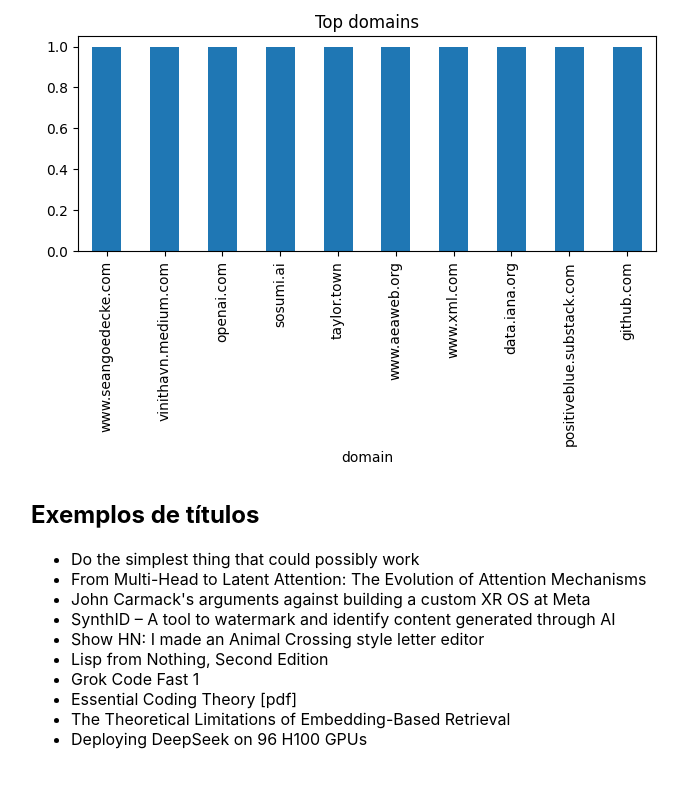
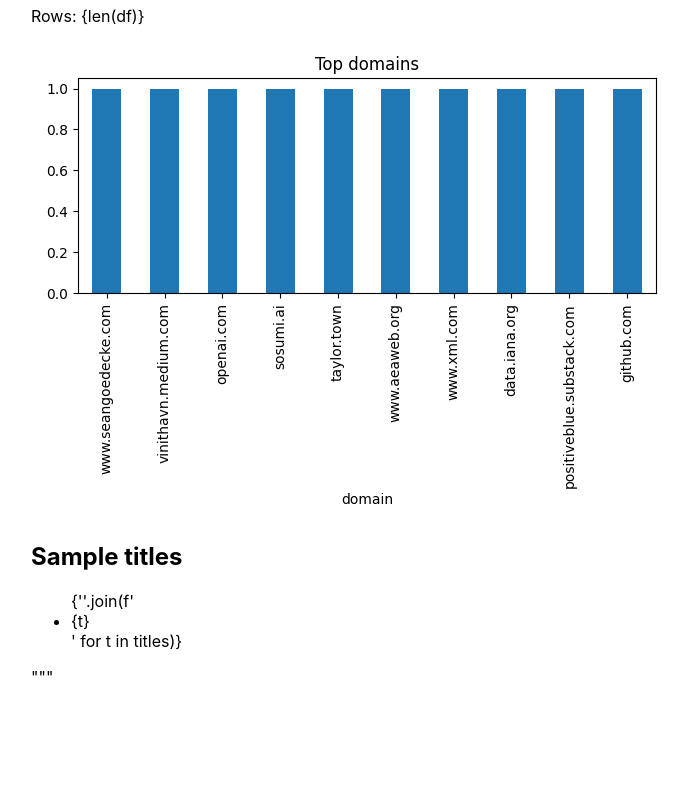
Before and after one commit to joaofsant/mini-de, a plain HTML site: page docs/index.html in a window 1280 px wide. Shown: the part 136-925 px from the top of the page, without its empty margins (209-898 px from the left). After the commit the page ends 863 px from the top, so only its background shows below. Drawn offline with Linux system fonts and the light colour scheme.

Commit message:
fix: text in English

```diff
--- a/docs/index.html
+++ b/docs/index.html
@@ -1,9 +1,9 @@
-
-    <html><head><meta charset='utf-8'><title>HN Mini</title></head>
-    <body style="font-family: -apple-system, Arial, sans-serif; max-width: 800px; margin: 40px auto;">
-      <h1>Hacker News — Mini Dashboard</h1>
-      <p>Linhas: 30</p>
-      <img src="top_domains.png" alt="Top Domains" style="max-width:100%; height:auto;"/>
-      <h2>Exemplos de títulos</h2>
-      <ul><li>Do the simplest thing that could possibly work</li><li>From Multi-Head to Latent Attention: The Evolution of Attention Mechanisms</li><li>John Carmack's arguments against building a custom XR OS at Meta</li><li>SynthID – A tool to watermark and identify content generated through AI</li><li>Show HN: I made an Animal Crossing style letter editor</li><li>Lisp from Nothing, Second Edition</li><li>Grok Code Fast 1</li><li>Essential Coding Theory [pdf]</li><li>The Theoretical Limitations of Embedding-Based Retrieval</li><li>Deploying DeepSeek on 96 H100 GPUs</li></ul>
-    </body></html>
+html = f"""
+<html><head><meta charset='utf-8'><title>HN Mini</title></head>
+<body style="font-family:-apple-system,Arial,sans-serif;max-width:800px;margin:40px auto;">
+  <h1>Hacker News — Mini Dashboard</h1>
+  <p>Rows: {len(df)}</p>
+  <img src="top_domains.png" alt="Top Domains" style="max-width:100%;height:auto;"/>
+  <h2>Sample titles</h2>
+  <ul>{''.join(f'<li>{t}</li>' for t in titles)}</ul>
+</body></html>"""
```
